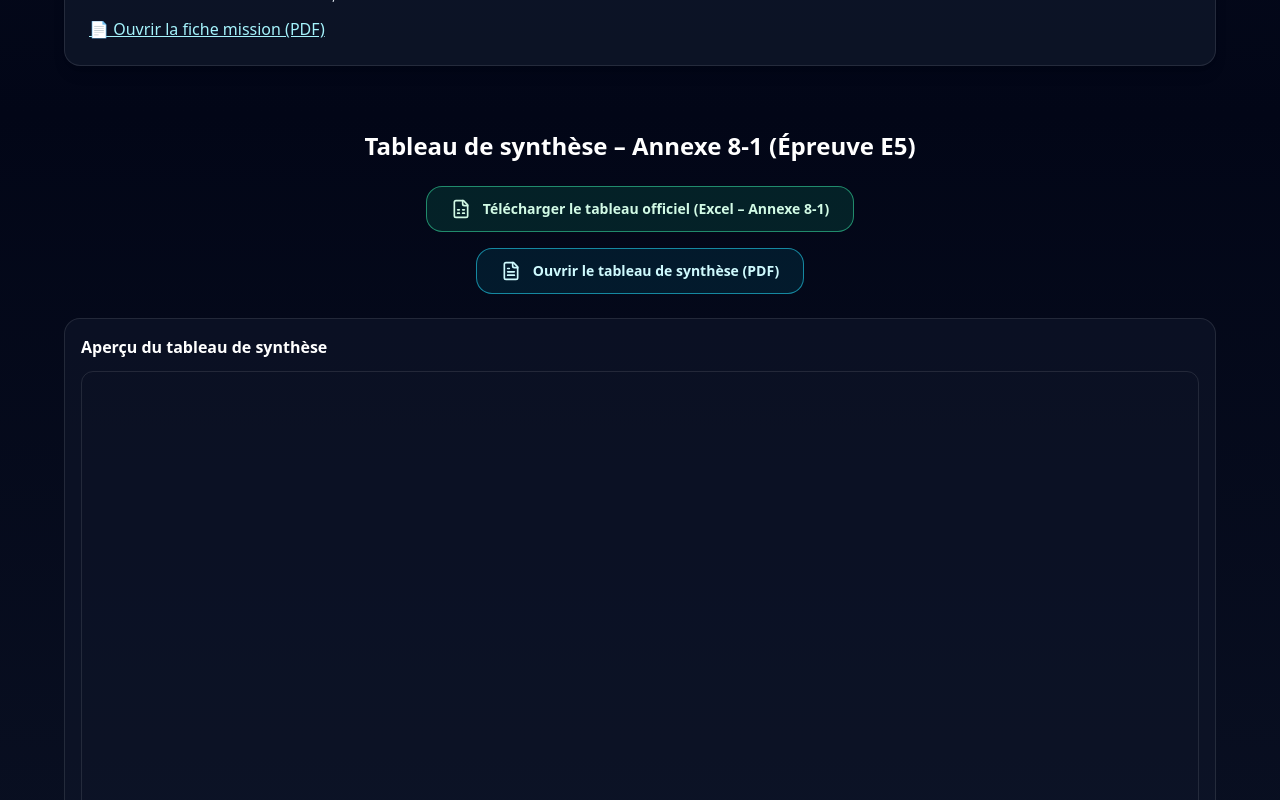
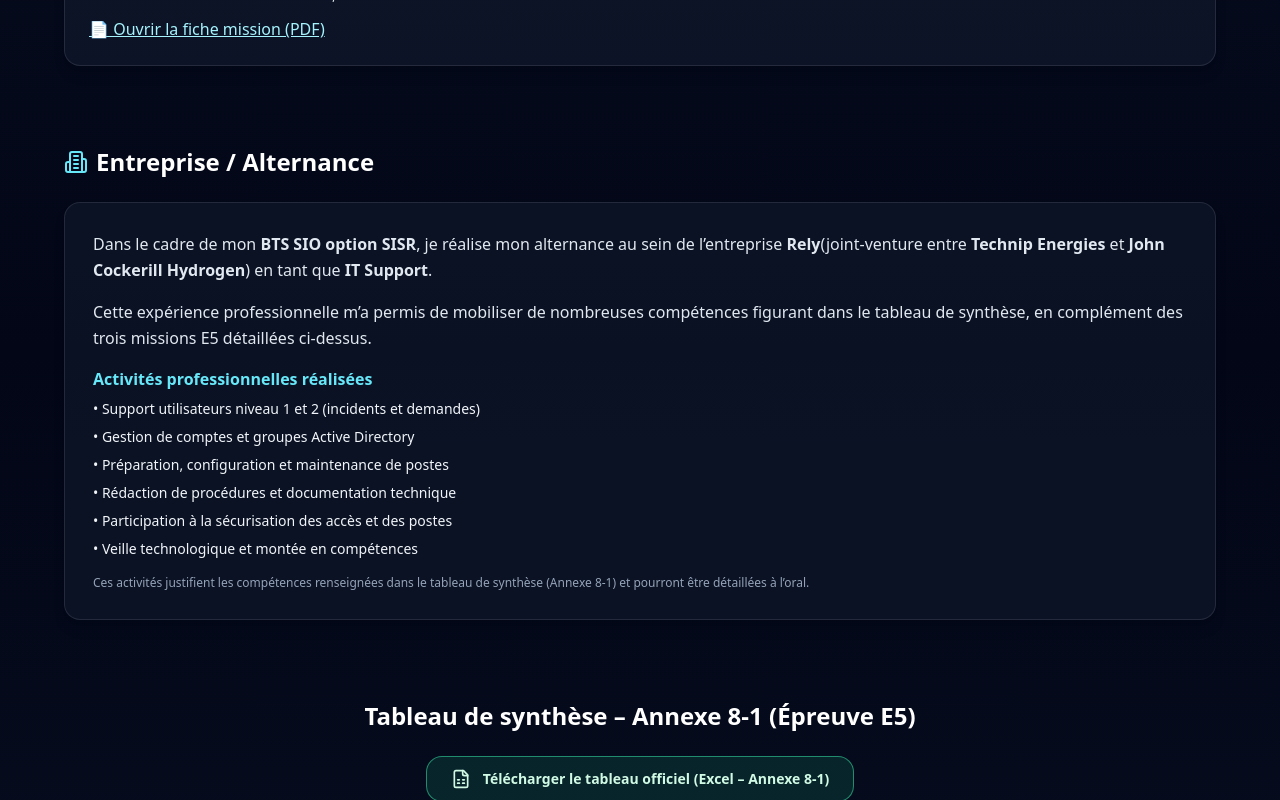
Before and after one commit to TinoCro/Portefolio, a React (Vite) app: page /e5 in a window 1280 px wide. Shown: the part 1240-2040 px from the top of the page. Built offline with nearby package versions, Linux system fonts and the light colour scheme.

Commit message:
Ajout section Entreprise / Alternance dans E5

```diff
--- a/src/components/E5.tsx
+++ b/src/components/E5.tsx
@@ -1,4 +1,11 @@
-import { BookOpen, CheckCircle, Download, FileSpreadsheet, FileText } from "lucide-react";
+import {
+  BookOpen,
+  CheckCircle,
+  Download,
+  FileSpreadsheet,
+  FileText,
+  Building2
+} from "lucide-react";
 
 /* =======================
    TYPES
@@ -14,7 +21,7 @@ interface Mission {
 }
 
 /* =======================
-   MISSIONS
+   MISSIONS E5
 ======================= */
 const missions: Mission[] = [
   {
@@ -140,19 +147,65 @@ export default function E5() {
             Dossier professionnel – Épreuve E5
           </h2>
           <p className="text-slate-300 max-w-3xl mx-auto text-sm md:text-base">
-            Présentation des missions réalisées et du tableau de synthèse officiel demandé par le jury.
+            Présentation des missions principales, de l’alternance et du tableau de synthèse officiel.
           </p>
         </div>
 
         {/* MISSIONS */}
-        <div className="space-y-6 mb-16">
+        <div className="space-y-6 mb-20">
           {missions.map((m) => (
             <MissionCard key={m.id} mission={m} />
           ))}
         </div>
 
-        {/* TABLEAU DE SYNTHÈSE */}
-        <section className="mt-12">
+        {/* =======================
+            ENTREPRISE / ALTERNANCE
+        ======================= */}
+        <section className="mb-20">
+          <h3 className="text-2xl font-semibold text-white mb-6 flex items-center gap-2">
+            <Building2 className="w-6 h-6 text-cyan-300" />
+            Entreprise / Alternance
+          </h3>
+
+          <div className="bg-slate-900/70 border border-white/10 rounded-2xl p-7 shadow-lg">
+            <p className="text-slate-200 mb-4 leading-relaxed">
+              Dans le cadre de mon <strong>BTS SIO option SISR</strong>, je réalise
+              mon alternance au sein de l’entreprise <strong>Rely</strong>
+              (joint-venture entre <strong>Technip Energies</strong> et
+              <strong> John Cockerill Hydrogen</strong>) en tant que
+              <strong> IT Support</strong>.
+            </p>
+
+            <p className="text-slate-200 mb-4 leading-relaxed">
+              Cette expérience professionnelle m’a permis de mobiliser de
+              nombreuses compétences figurant dans le tableau de synthèse,
+              en complément des trois missions E5 détaillées ci-dessus.
+            </p>
+
+            <h4 className="text-cyan-300 font-semibold mb-2">
+              Activités professionnelles réalisées
+            </h4>
+
+            <ul className="space-y-2 text-sm text-slate-100">
+              <li>• Support utilisateurs niveau 1 et 2 (incidents et demandes)</li>
+              <li>• Gestion de comptes et groupes Active Directory</li>
+              <li>• Préparation, configuration et maintenance de postes</li>
+              <li>• Rédaction de procédures et documentation technique</li>
+              <li>• Participation à la sécurisation des accès et des postes</li>
+              <li>• Veille technologique et montée en compétences</li>
+            </ul>
+
+            <p className="text-slate-400 text-xs mt-4">
+              Ces activités justifient les compétences renseignées dans le
+              tableau de synthèse (Annexe 8-1) et pourront être détaillées à l’oral.
+            </p>
+          </div>
+        </section>
+
+        {/* =======================
+            TABLEAU DE SYNTHÈSE
+        ======================= */}
+        <section>
           <h3 className="text-2xl font-semibold text-white mb-6 text-center">
             Tableau de synthèse – Annexe 8-1 (Épreuve E5)
           </h3>
@@ -180,11 +233,7 @@ export default function E5() {
           </div>
 
           {/* Aperçu PDF */}
-          <div className="bg-slate-900/60 border border-white/10 rounded-2xl p-4 mb-8">
-            <h4 className="text-white font-semibold mb-3">
-              Aperçu du tableau de synthèse
-            </h4>
-
+          <div className="bg-slate-900/60 border border-white/10 rounded-2xl p-4">
             <div className="relative w-full h-[800px] rounded-xl overflow-hidden border border-white/10">
               <iframe
                 src="/e5/annexe8-1_tableau_synthese.pdf"
@@ -192,10 +241,6 @@ export default function E5() {
                 className="w-full h-full"
               />
             </div>
-
-            <p className="text-slate-400 text-xs mt-3">
-              (Si le PDF ne s’affiche pas, utilisez les boutons ci-dessus pour l’ouvrir ou le télécharger.)
-            </p>
           </div>
         </section>
 
```
Also changed, not shown: 1 other file (tests, documents, lock files or other folders).
